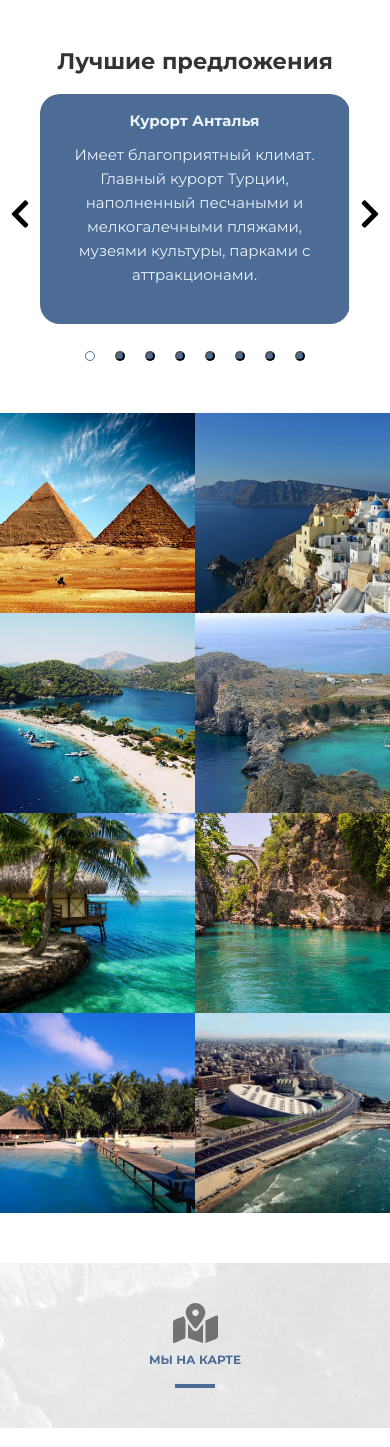
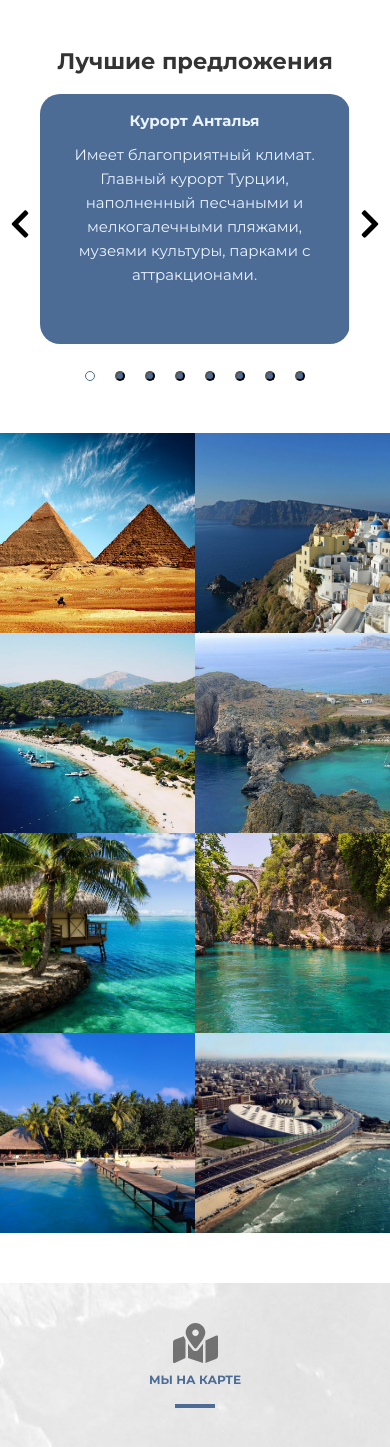
Before and after one commit to Loadngg/Website, a PHP site: page / in a window 390 px wide. Shown: the part 2060-3507 px from the top of the page. Run offline with PHP 8.4, Linux system fonts and the light colour scheme.

Commit message:
добавил -khtml, -moz, поправил z-index и адаптив

```diff
--- a/assets/css/style.css
+++ b/assets/css/style.css
@@ -475,11 +475,14 @@ a {
 .slick-list {
 	overflow: hidden;
     border-radius: 20px;
-    -webkit-border-radius: 20px
+    -webkit-border-radius: 20px;
+    -moz-border-radius: 20px;
+    -khtml-border-radius: 20px;
 }
 .slick-track{
 	display: flex;
 	align-items: flex-start;
+    overflow: hidden;
 }
 .slider {
     margin: 0 0 50px;
@@ -567,6 +570,7 @@ a {
 
 .photos__item {
     position: relative;
+    z-index: 10000;
 
     background: linear-gradient(to bottom, #4c6c96, #aacfff);
 }
@@ -816,7 +820,7 @@ a {
     }
 
     .slider__item {
-        height: 245px;
+        height: 265px;
     }
 
     .tours__uptitle {
@@ -866,7 +870,7 @@ a {
     }
 
     .slider__item {
-        height: 230px;
+        height: 240px;
     }
 
     .tours {
@@ -880,7 +884,6 @@ a {
     }
 
     .tours__block {
-        /* display: block; */
         align-items: center;
         flex-direction: column;
         width: 100%;
@@ -921,6 +924,12 @@ a {
     }
 }
 
+@media (max-width: 650px){
+    .slider__item {
+        height: 270px;
+    }
+}
+
 @media (max-width: 575px){
     .intro__uptitle {
         font-size: 30px;
@@ -935,7 +944,7 @@ a {
     }
 
     .slider__item {
-        height: 230px;
+        height: 250px;
     }
 
     .map__title {
@@ -956,3 +965,9 @@ a {
         font-size: 7px;
     }
 }
+
+@media (max-width: 350px) {
+    .slider__item {
+        height: 275px;
+    }
+}
```
